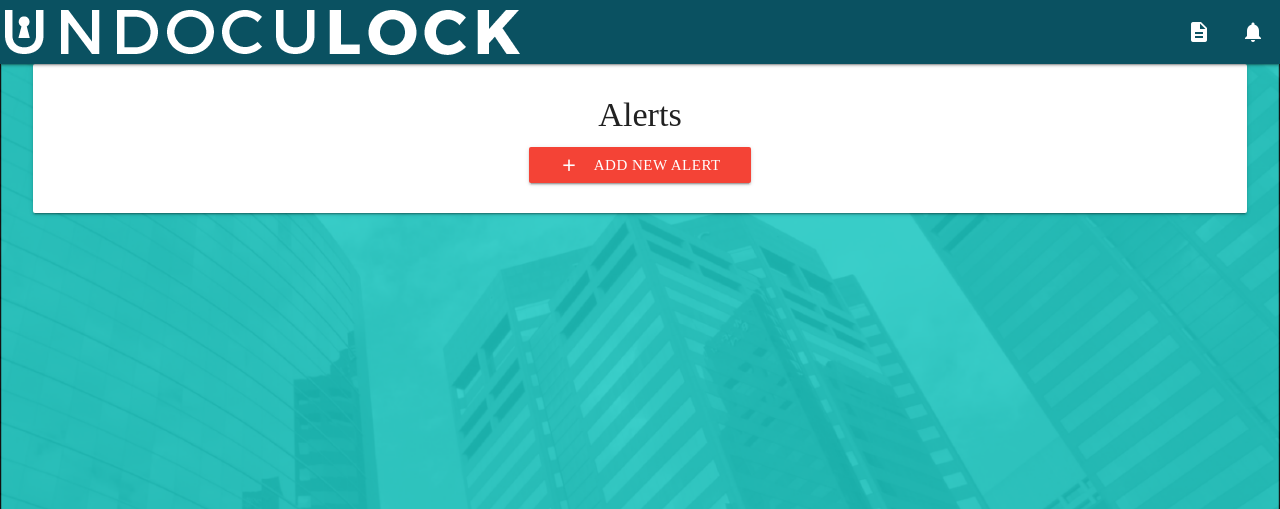
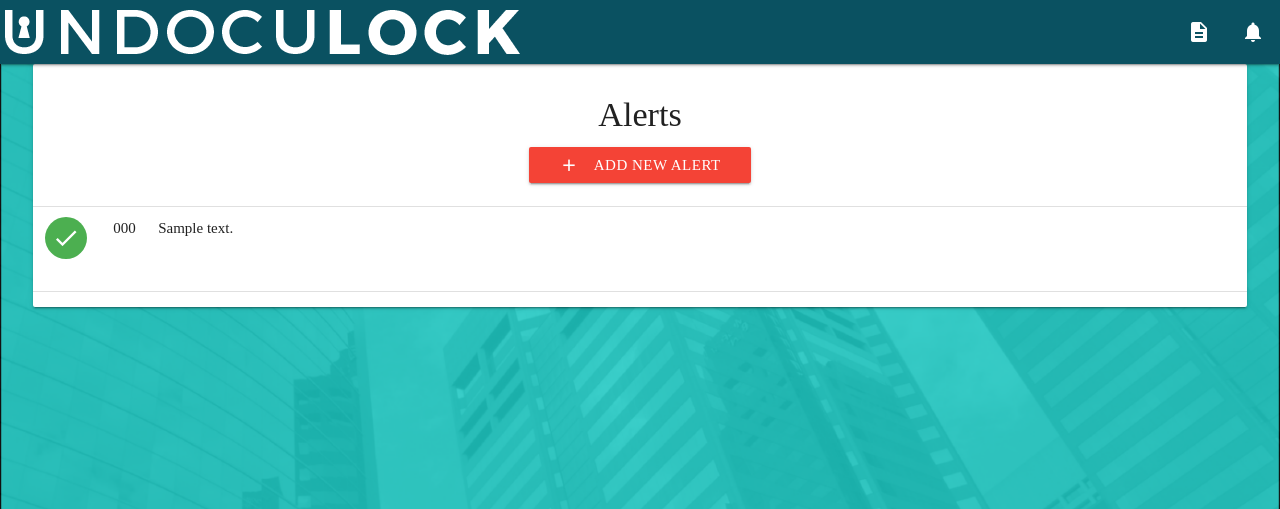
Before and after one commit to FreakinFacu/undoculock, a Flask app: page /alerts in a window 1280 px wide. Shown: the top 509 px of the page. Run offline with Flask 2, Linux system fonts and the light colour scheme; a user stored in the database is signed in; tables that the repository leaves empty hold one stand-in row (values such as "Sample post"); some libraries are stand-ins or nearby versions.

Commit message:
Alerts view and sending and yeah

```diff
--- a/app/controller/home.py
+++ b/app/controller/home.py
@@ -32,13 +32,14 @@ def info():
 @home_blueprint.route('/alerts')
 @login_required
 def alerts():
-    # file_list = [{
-    #                  "name": get_display_filename_from_db(f),
-    #                  "id": f.id,
-    #                  "type": get_display_type(f)
-    #              } for f in current_user.files]
+    alert_list = [{
+                     "message": a.message,
+                     "id": a.id,
+                     "number": a.number,
+                     "state": a.state
+                 } for a in current_user.alerts]
 
-    return render_template('home/alerts.html')
+    return render_template('home/alerts.html', alerts=alert_list)
 
 
 @home_blueprint.route('/fb')
--- a/app/models/alerts.py
+++ b/app/models/alerts.py
@@ -10,16 +10,14 @@ class Alerts(db.Model):
     # Define Columns
     id = db.Column(db.Integer, primary_key=True)
     user_id = db.Column(db.Integer, db.ForeignKey('users.id'), index=True)
-    number = db.Column(db.String(255), Nullable=False)
-    message = db.Column(db.String(255), Nullable=False)
+    number = db.Column(db.String(255), nullable=False)
+    message = db.Column(db.String(255), nullable=False)
     send_time = db.Column(db.TIMESTAMP, default=datetime.utcnow)
     state = db.Column(db.String(10))
 
     created_at = db.Column(db.TIMESTAMP, default=datetime.utcnow)
     updated_at = db.Column(db.TIMESTAMP, default=datetime.utcnow, onupdate=datetime.utcnow)
     deleted_at = db.Column(db.TIMESTAMP, nullable=True)
-
-    # user = db.relationship('Users', foreign_keys='Files.user_id',  primaryjoin="Users.id == Files.user_id")
 
     STATE_ACTIVE = "active"
     STATE_SENT = "sent"
--- a/app/models/shares.py
+++ b/app/models/shares.py
@@ -55,7 +55,7 @@ class Shares(db.Model):
         return self.state == Shares.STATE_ACTIVE
 
     def get_link(self):
-        return url_for("home.view_share", key=self.share_key)
+        return url_for("home.view_shared", key=self.share_key, _external=True)
 
     def save(self):
         db.session.add(self)
--- a/app/models/users.py
+++ b/app/models/users.py
@@ -18,6 +18,7 @@ class Users(db.Model):
     # Define Relationships
     files = db.relationship('Files', backref='user', lazy='dynamic')
     shares = db.relationship('Shares', backref='user', lazy='dynamic')
+    alerts = db.relationship('Alerts', backref='user', lazy='dynamic')
 
     @staticmethod
     def create(name, facebook_id):
--- a/templates/home/alerts.html
+++ b/templates/home/alerts.html
@@ -11,6 +11,30 @@
                     </a>
                 </div>
 
+                <ul class="collection">
+                    {% for alert in alerts %}
+
+                        <li class="collection-item avatar">
+
+                            <div class="col sm4">
+                                {{ alert.number }}
+                            </div>
+
+                            <div class="col sm4">
+                                {{ alert.message }}
+                            </div>
+
+                            <div class="col sm4">
+                                {% if alert.state == "sent" %}
+                                    <i class="material-icons green circle right-align">check</i>
+                                {% else %}
+                                    <i class="material-icons red circle right-align">cancel</i>
+                                {% endif %}
+                            </div>
+                        </li>
+                    {% endfor %}
+                </ul>
+
                 <!-- Modal Structure -->
                 <div id="modal1" class="modal">
                     <div class="modal-content section" style="min-height: 350px">
@@ -18,13 +42,13 @@
                         <div class="row">
                             <div class="input-field col s12 m3">
                                 <i class="material-icons prefix">account_circle</i>
-                                <input id="icon_prefix" type="tel" class="validate">
+                                <input id="icon_prefix" type="tel" class="validate" name="number">
                                 <label for="icon_prefix">Phone Number</label>
                             </div>
 
                             <div class="input-field col s12 m6">
                                 <i class="material-icons prefix">account_circle</i>
-                                <input id="icon_prefix" type="text" class="validate">
+                                <input id="icon_prefix" type="text" class="validate" name="message">
                                 <label for="icon_prefix">Message</label>
                             </div>
 
```
Also changed, not shown: app/controller/actions.py (+12 -4 lines).
